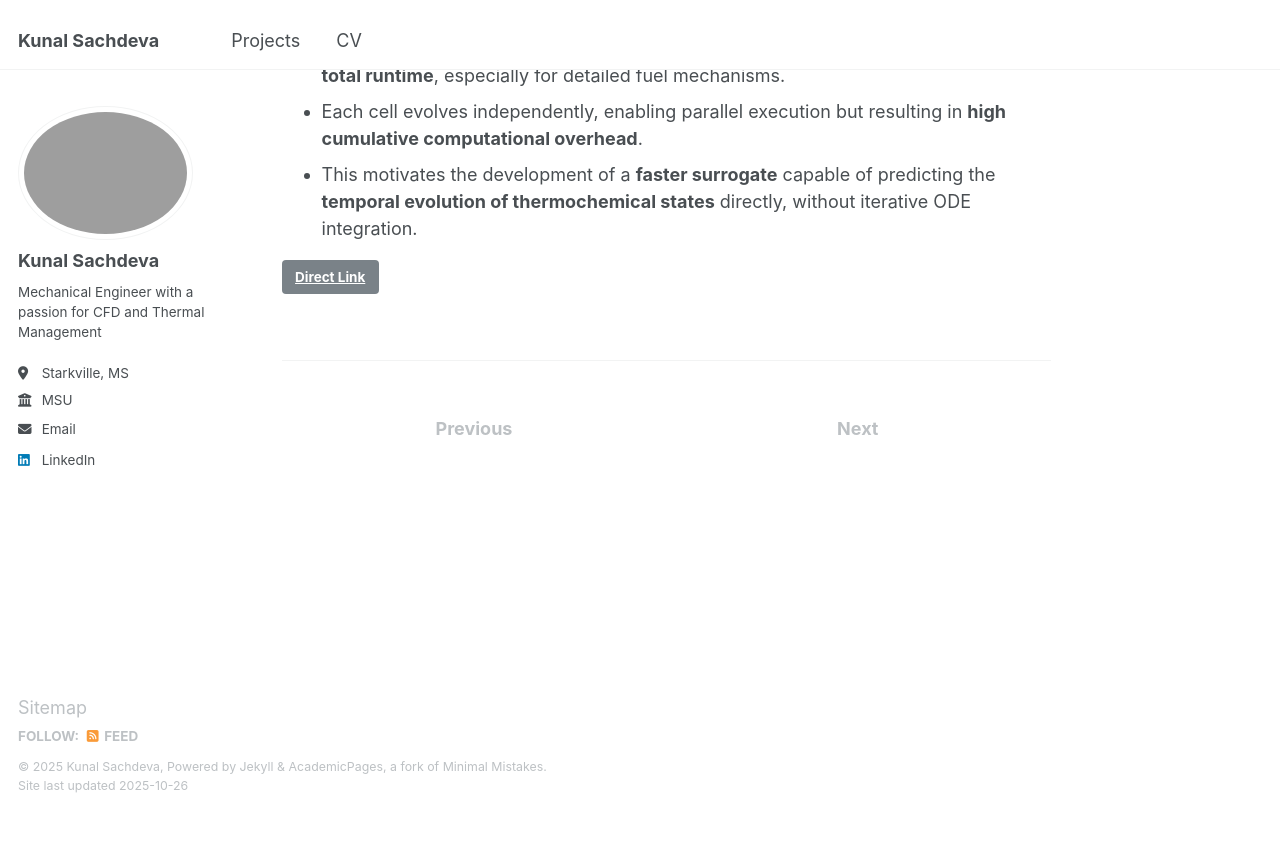
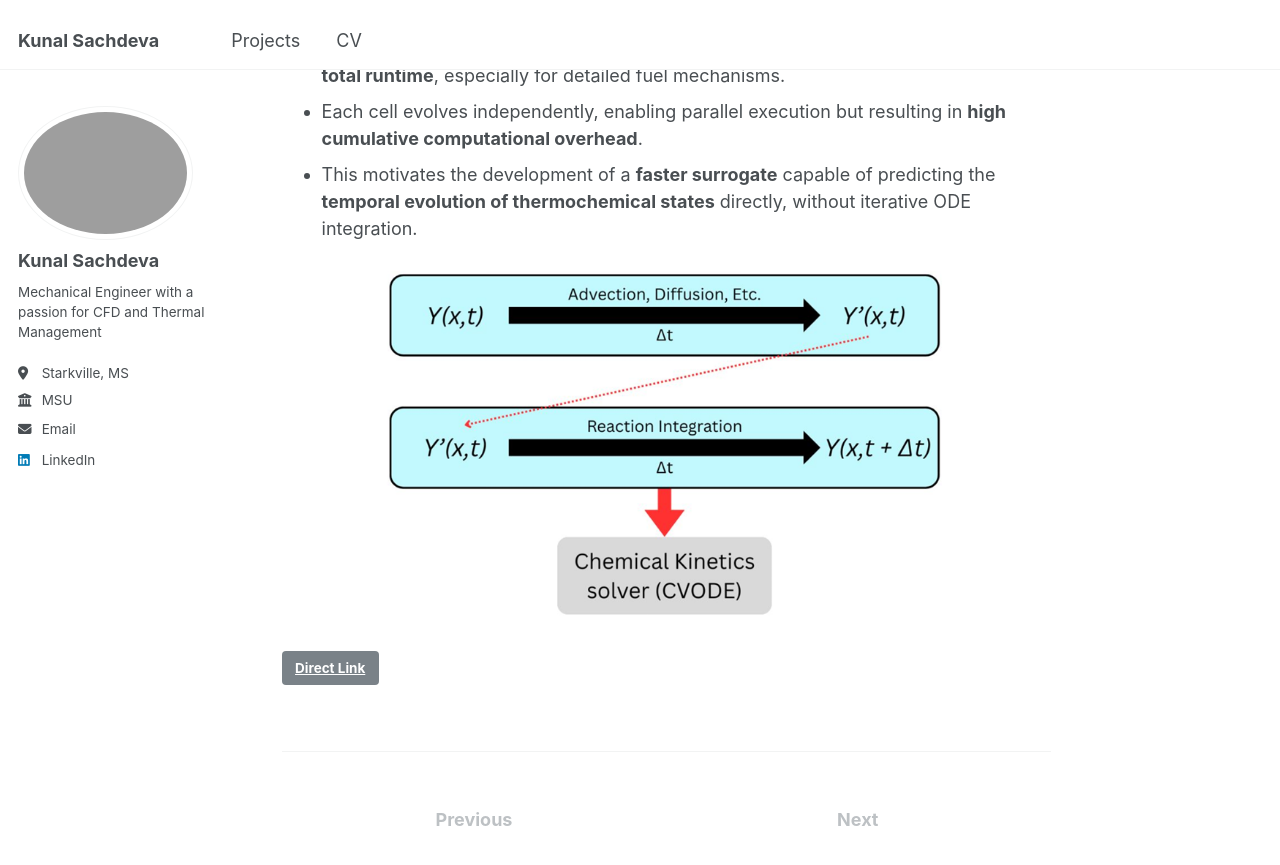
Before and after one commit to sachdevakunal/sachdevakunal.github.io, a Jekyll site: the page built from _projects/ms_thesis.md, in a window 1280 px wide and 900 px high, scrolled down 905 px. Shown: the top 865 px of the window. Built offline with Jekyll 4.4.1, drawn with Linux system fonts in a browser that asks for light colours; before the commit the page ends 1718 px from its top, so only the background shows below that.

Commit message:
Update ms_thesis.md

```diff
--- a/_projects/ms_thesis.md
+++ b/_projects/ms_thesis.md
@@ -22,3 +22,7 @@ link: /projects/ms-thesis/
 - Although robust, this step dominates computational cost — typically **over 70% of total runtime**, especially for detailed fuel mechanisms.
 - Each cell evolves independently, enabling parallel execution but resulting in **high cumulative computational overhead**.
 - This motivates the development of a **faster surrogate** capable of predicting the **temporal evolution of thermochemical states** directly, without iterative ODE integration.
+
+<p align="center">
+  <img src="https://sachdevakunal.github.io/images/ms_thesis/op_split.png" width="75%">
+</p>
```
